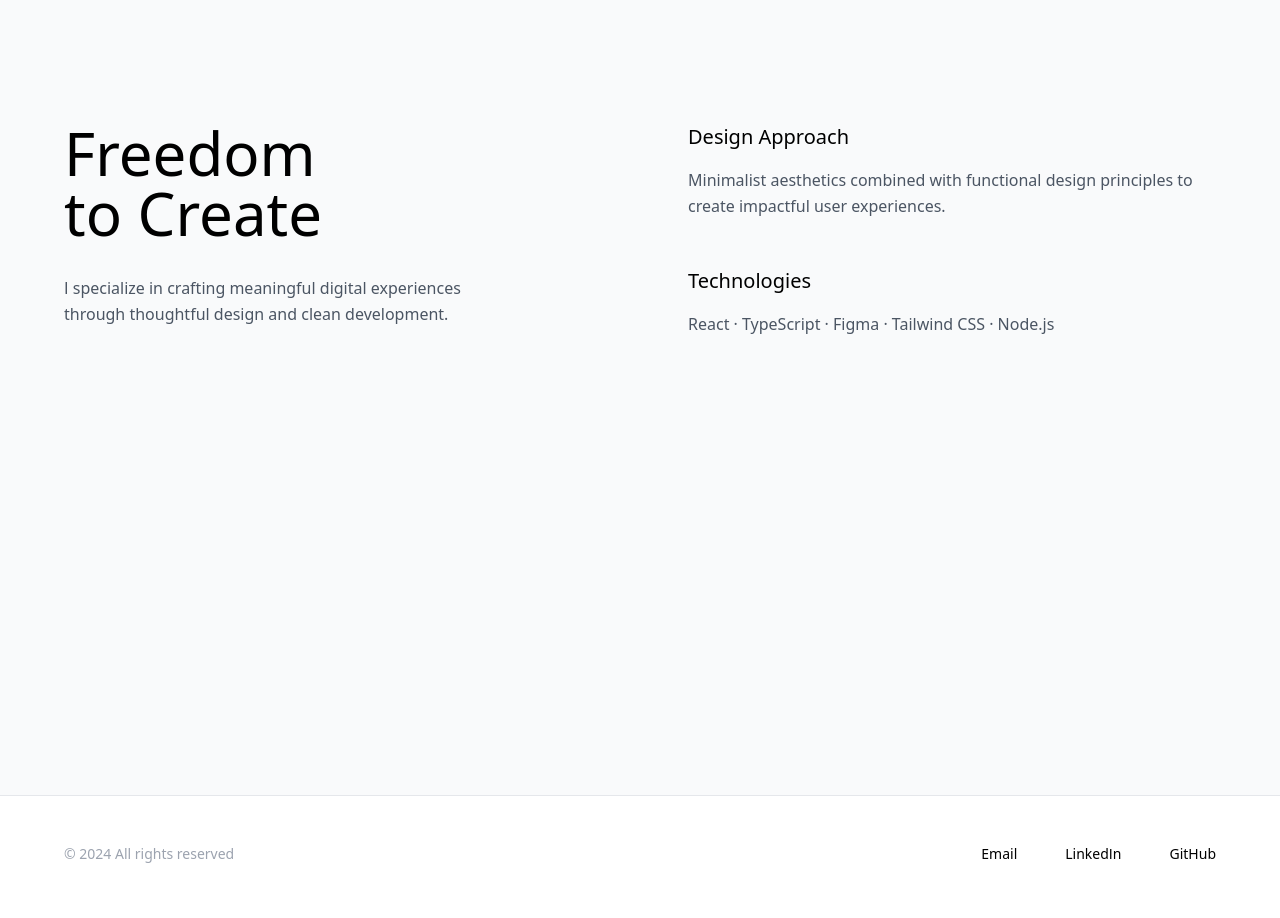
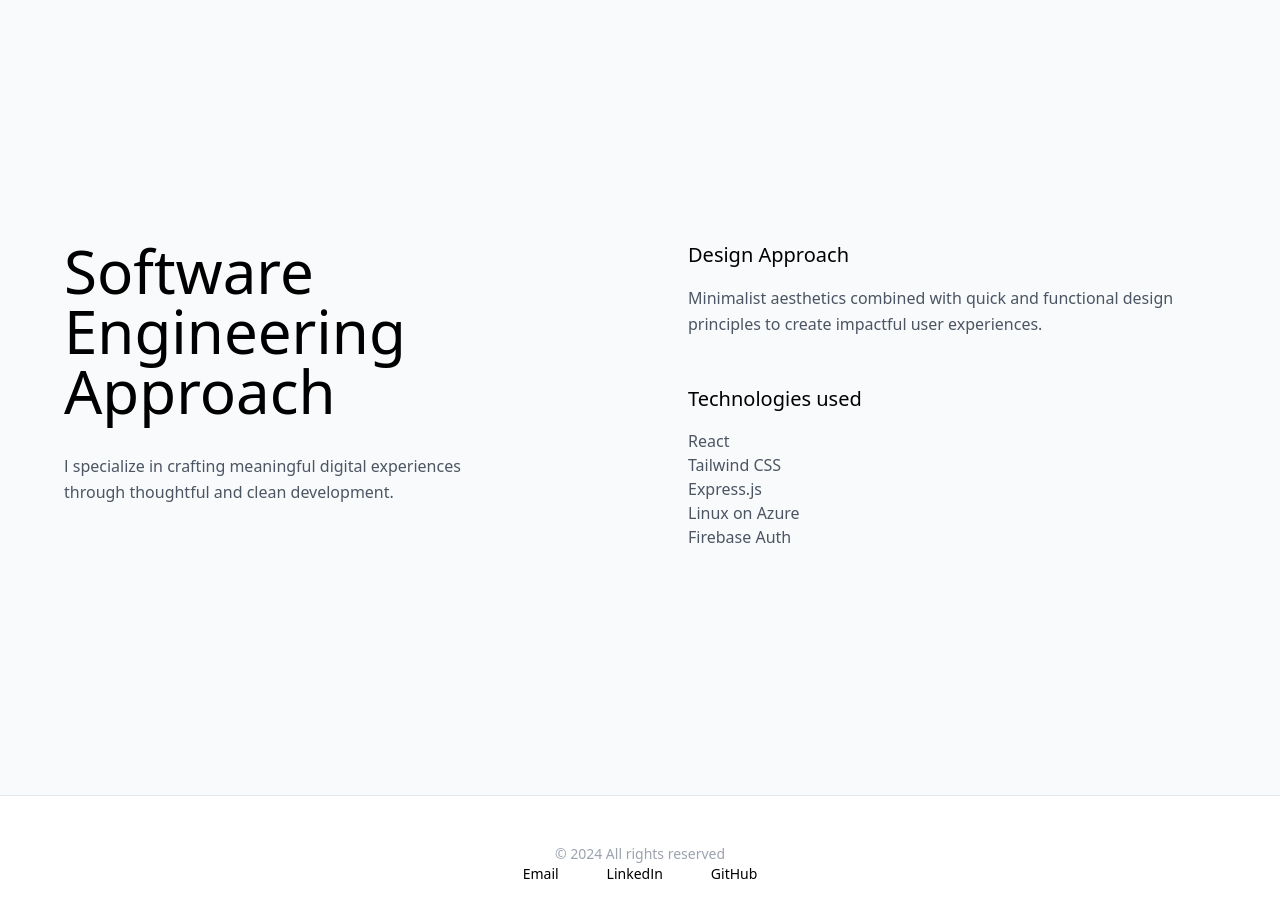
Before and after one commit to JaakkoLipp/landing-page, a React (Vite) app: page / in a window 1280 px wide. Shown: the part 1840-2758 px from the top of the page. Built offline with nearby package versions, Linux system fonts and the light colour scheme.

Commit message:
styling, text and login button

```diff
--- a/src/components/App.jsx
+++ b/src/components/App.jsx
@@ -10,13 +10,10 @@ function App() {
     <Router>
       <Routes>
         <Route path="/" element={<HomePage />} />
-        {/*<Route path="/home" element={<Works />} />*/}
         <Route path="/about" element={<AboutPage />} />
-        {/*<Route path="/works" element={<Works />} />*/}
         <Route path="/contact" element={<ContactPage />} />
-        {/*<Route path="/works" element={<Works />} />*/}
         <Route path="/work" element={<WorkPage />} />
-        {/*<Route path="/works" element={<Works />} />*/}
+        {/*<Route path="/login" element={<Login />} />*/}
       </Routes>
     </Router>
   );
--- a/src/components/Layout.jsx
+++ b/src/components/Layout.jsx
@@ -1,4 +1,4 @@
-import React, { useState } from "react";
+import { useState } from "react";
 import { Menu, X } from "lucide-react";
 import { Link } from "react-router-dom";
 const Layout = ({ children }) => {
@@ -6,16 +6,21 @@ const Layout = ({ children }) => {
 
   return (
     <div className="min-h-screen bg-white">
-      <nav className="sticky w-full top-0 p-6 flex justify-between items-center z-50 bg-white">
+      <nav className="sticky w-full top-0 p-6 flex justify-between items-center z-50 bg-white shadow-sm">
         <button
           className="text-2xl font-light"
           onClick={() => (window.location.href = "/")}
         >
           J.L.
         </button>
-        <button onClick={() => setIsMenuOpen(!isMenuOpen)} className="z-50">
-          {isMenuOpen ? <X /> : <Menu />}
-        </button>
+        <div className="flex space-x-8">
+          <button className="">
+            <Link to="/login">Login</Link>
+          </button>
+          <button onClick={() => setIsMenuOpen(!isMenuOpen)} className="z-50">
+            {isMenuOpen ? <X /> : <Menu />}
+          </button>
+        </div>
         {isMenuOpen && (
           <div className="fixed inset-0 bg-white">
             <div className="h-full flex flex-col justify-center items-center space-y-8 text-2xl">
@@ -57,7 +62,7 @@ const Layout = ({ children }) => {
 
       {/* Footer */}
       <footer className="px-6 py-12 border-t">
-        <div className="max-w-6xl mx-auto flex flex-col md:flex-row justify-between items-center space-y-6 md:space-y-0">
+        <div className="max-w-6xl mx-auto flex flex-col md:flex</footer>-row justify-between items-center space-y-6 md:space-y-0">
           <span className="text-sm text-gray-400">
             © 2024 All rights reserved
           </span>
--- a/src/pages/Home.jsx
+++ b/src/pages/Home.jsx
@@ -1,5 +1,4 @@
 import { Link } from "react-router-dom";
-import React from "react";
 import Layout from "../components/Layout";
 import ProjectCard from "../components/ProjectCard";
 
@@ -40,32 +39,34 @@ const HomePage = () => {
       </section>
 
       {/* About */}
-      <section className="min-h-screen px-6 py-32 bg-gray-50">
+      <section className="min-h-screen flex items-center px-6 py-32 bg-gray-50">
         <div className="max-w-6xl mx-auto grid md:grid-cols-2 gap-24">
           <div className="space-y-8">
             <h2 className="text-4xl md:text-6xl font-light">
-              Freedom
-              <br />
-              to Create
+              Software Engineering Approach
             </h2>
             <p className="text-gray-600 max-w-md">
               I specialize in crafting meaningful digital experiences through
-              thoughtful design and clean development.
+              thoughtful and clean development.
             </p>
           </div>
           <div className="space-y-12">
             <div className="space-y-4">
               <h3 className="text-xl font-light">Design Approach</h3>
               <p className="text-gray-600">
-                Minimalist aesthetics combined with functional design principles
-                to create impactful user experiences.
+                Minimalist aesthetics combined with quick and functional design
+                principles to create impactful user experiences.
               </p>
             </div>
             <div className="space-y-4">
-              <h3 className="text-xl font-light">Technologies</h3>
-              <p className="text-gray-600">
-                React · TypeScript · Figma · Tailwind CSS · Node.js
-              </p>
+              <h3 className="text-xl font-light">Technologies used</h3>
+              <ul>
+                <li className="text-gray-600">React</li>
+                <li className="text-gray-600">Tailwind CSS</li>
+                <li className="text-gray-600">Express.js</li>
+                <li className="text-gray-600">Linux on Azure</li>
+                <li className="text-gray-600">Firebase Auth</li>
+              </ul>
             </div>
           </div>
         </div>
```
